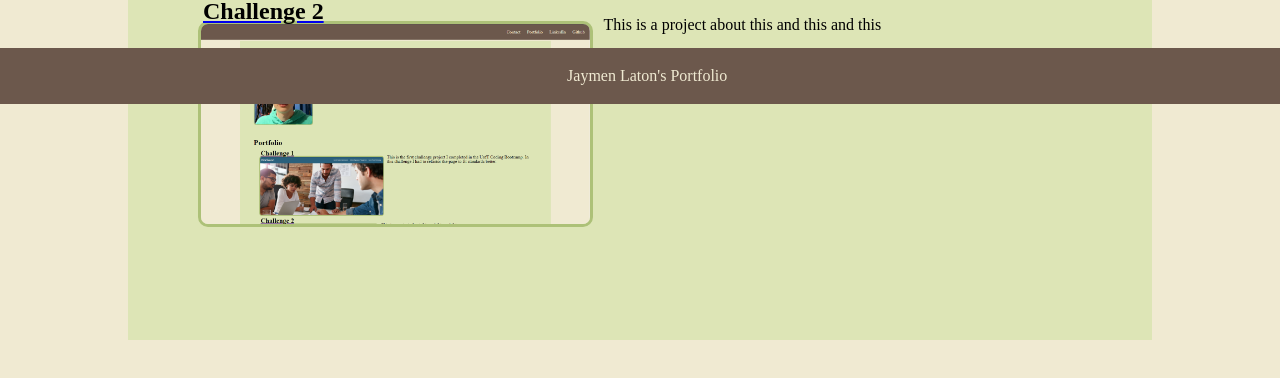
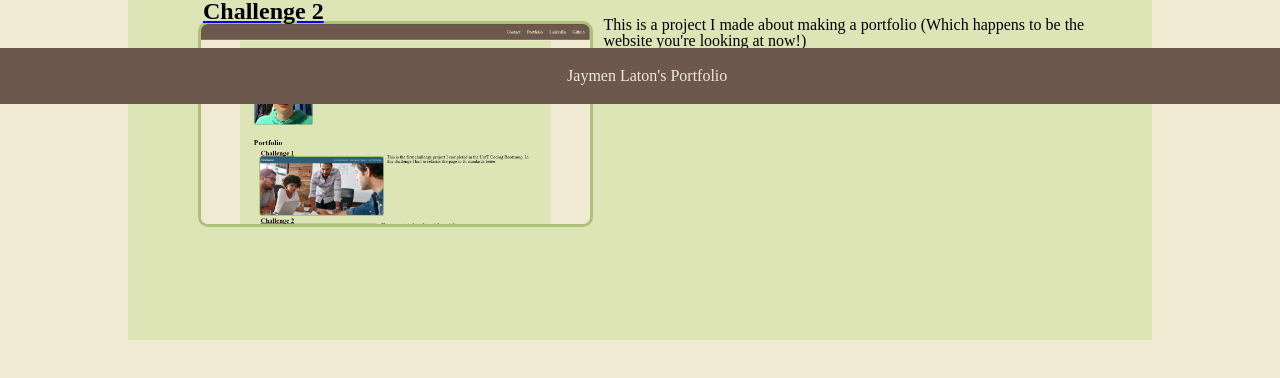
Before and after one commit to CanadianMRE/BootcampChallenges, a plain HTML site: page Mod2/index.html in a window 1280 px wide. Shown: the part 696-1074 px from the top of the page. Drawn offline with Linux system fonts and the light colour scheme.

Commit message:
Added c2 card description

```diff
--- a/Mod2/index.html
+++ b/Mod2/index.html
@@ -62,7 +62,7 @@
                         <img src="Assets/images/Challenge2Image.PNG" alt="Placeholder">
                     </a>
                     <p>
-                        This is a project about this and this and this
+                        This is a project I made about making a portfolio (Which happens to be the website you're looking at now!)
                     </p>
                 </div>
             </section>
```
